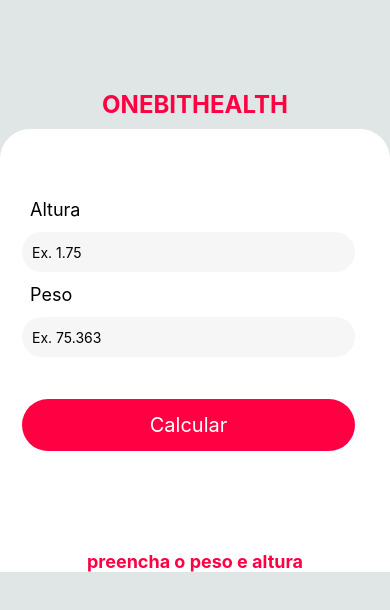
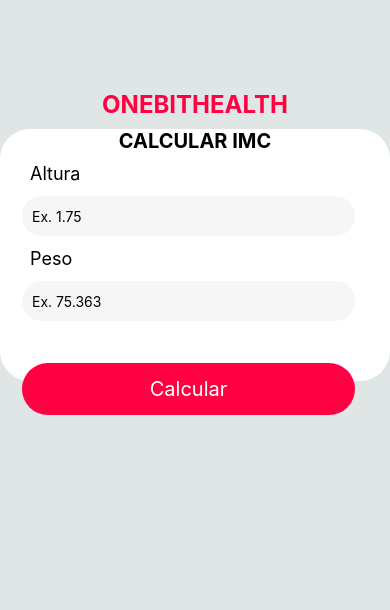
Before and after one commit to JoaoNt599/OneBitHealth, a React Native app: screen / in a window 390 px wide. Shown: the top 610 px of the page. Built offline with nearby package versions, Linux system fonts and the light colour scheme.

Commit message:
exhibitionResultImc

```diff
--- a/src/components/Form/ResultImc/index.js
+++ b/src/components/Form/ResultImc/index.js
@@ -13,23 +13,18 @@
     return(
         <View style={styles.resultImc}>
             <View style={styles.boxSharebutton}>
-                {props.resultImc != null ?
+            <Text style={styles.information}>
+                {props.messageResultImc}
+            </Text>
+            <Text style={styles.numberImc}>
+                {props.resultImc}
+            </Text>
                 <TouchableOpacity
                     onPress={onShare}
                     style={styles.shared}>
                     <Text style={styles.sharedText}>Share</Text>
                 </TouchableOpacity>
-                :
-                <View/>
-                }
             </View>
-            <Text style={styles.information}>
-                {props.messageResultImc}
-            </Text>
-
-            <Text style={styles.numberImc}>
-                {props.resultImc}
-            </Text>
         </View>
     );
 }
--- a/src/components/Form/index.js
+++ b/src/components/Form/index.js
@@ -41,18 +41,22 @@
         setMessageImc("Seu imc é igual:")
         setTextButton("Calcular Novamente")
         setErrorMessage(null)
-        return
     }
-    verificationImc()
-    setImc(null)
-    setTextButton("Calcular")
-    setMessageImc("preencha o peso e altura")
-
+    else {
+        verificationImc()
+        setImc(null)
+        setTextButton("Calcular")
+        setMessageImc("preencha o peso e altura")
+    }
 }
 
     return(
-        <Pressable onPress={Keyboard.dismiss} style={styles.formContext}>
-            <View style={styles.form}>
+        <View style={styles.formContext}>
+            <Text style={styles.textIn}>
+                CALCULAR IMC
+            </Text>
+            {imc == null ?
+            <Pressable onPress={Keyboard.dismiss} style={styles.form}>
                 <Text style={styles.formLabel}>Altura</Text>
                 <Text style={styles.errorMessage}>{errorMessage}</Text>
                 <TextInput style={styles.input}
@@ -79,8 +83,21 @@
                     >
                     <Text style={styles.textButtonCalculator}>{textButton}</Text>
                 </TouchableOpacity>
+            </Pressable>
+            :
+            <View style={styles.exhibitionResultImc}>
+                <ResultImc messageResultImc={messageImc} resultImc={imc}/>
+
+                <TouchableOpacity
+                    style={styles.buttonCalculator}
+                    onPress={() => {
+                        validationImc()
+                    }}
+                    >
+                    <Text style={styles.textButtonCalculator}>{textButton}</Text>
+                </TouchableOpacity>
             </View>
-            <ResultImc messageResultImc={messageImc} resultImc={imc}/>
-        </Pressable>
+            }
+        </View>
     );
 }
--- a/src/components/Form/style.js
+++ b/src/components/Form/style.js
@@ -1,21 +1,28 @@
 import { StyleSheet } from "react-native";
 
 const styles = StyleSheet.create({
+    textIn: {
+        fontSize: 20,
+        fontWeight: "bold",
+        justifyContent: "center"
+    },
+
     formContext: {
         width:"100%",
-        height:"100%",
+        height:"85%",
         justifyContent: "space-around",
         backgroundColor: "#ffffff",
         alignItems:"center",
         borderTopLeftRadius: 30,
         borderTopRightRadius: 30,
-        paddingTop: 30,
+        borderRadius: 30,
+        paddingTop: 0,
     },
 
     form: {
         width:"100%",
         height:"auto",
-        marginTop: 30,
+        marginTop: 0,
         padding: 10,
     },
 
@@ -56,6 +63,11 @@
         color: "red",
         fontWeight: "bold",
         paddingLeft: 20,
+    },
+
+    exhibitionResultImc: {
+        width: "100%",
+        height: "50%",
     }
 });
 
```
